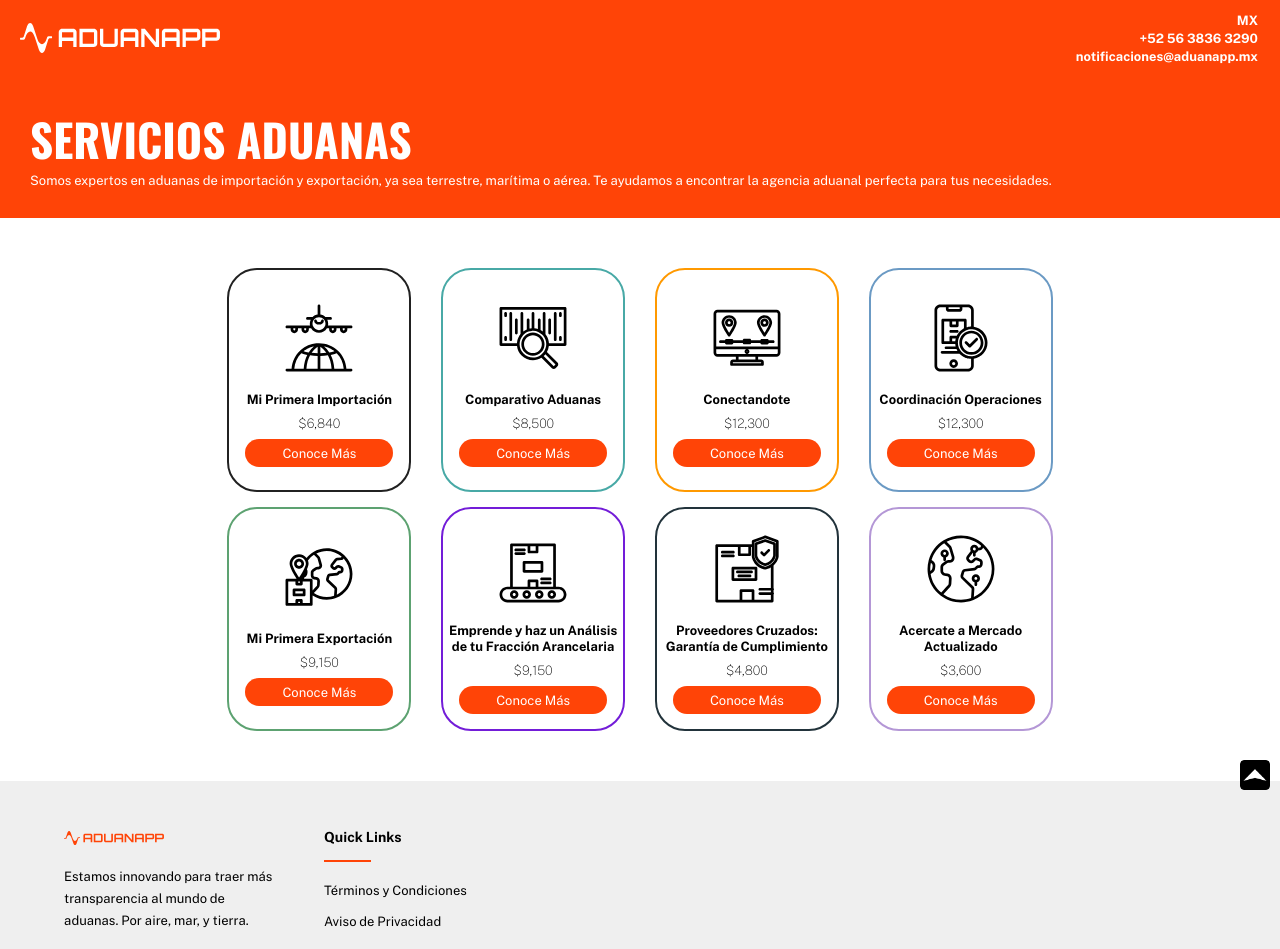
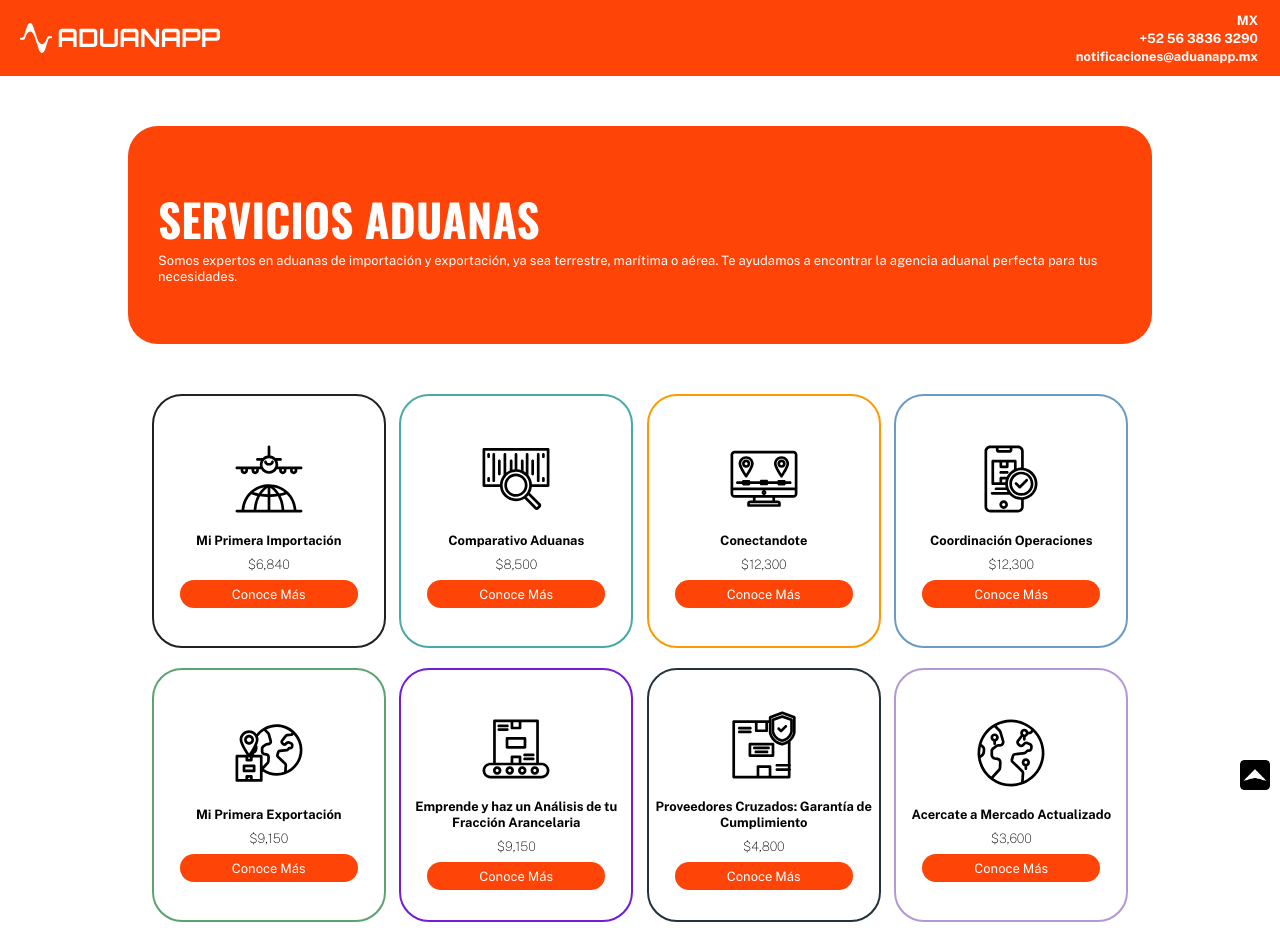
Before and after one commit to victorgallegosc/aduanappShop, a React (Vite) app: page / in a window 1280 px wide. Shown: the top 949 px of the page. Built offline with nearby package versions, Linux system fonts and the light colour scheme.

Commit message:
Minor changes

```diff
--- a/src/components/AduanappServices/AduanappServices.module.css
+++ b/src/components/AduanappServices/AduanappServices.module.css
@@ -1,3 +1,13 @@
+@media (min-width: 721px) {
+    .titleBackground {
+        border-radius: 30px;
+        padding: 30px 0px;
+        margin: 50px auto;
+        width: 80%;
+        max-width: 1100px;
+    }
+}
+
 .titleBackground {
     background-color: #ff4407;
     height: fit-content;
@@ -14,7 +24,6 @@
 .titleContainer {
     display: flex;
     flex-direction: column;
-
     padding: 30px;
     margin-top: -1px;
 }
--- a/src/components/AduanappServices/ServicePacks/ServicePack/ServicePack.module.css
+++ b/src/components/AduanappServices/ServicePacks/ServicePack/ServicePack.module.css
@@ -1,3 +1,17 @@
+@media (min-width: 1220px) {
+    .servicePack {
+            height: 250px;
+            width: 230px;
+        }
+}
+
+@media (max-width: 1219px) {
+    .servicePack {
+        height: 220px;
+        width: 180px;
+    }
+}
+
 .servicePack {
     display: flex;
     flex-direction: column;
@@ -9,8 +23,6 @@
     border-style: solid;
     border-width: 2px;
     border-radius: 30px;
-    height: 220px;
-    width: 180px;
 }
 
 .packLogo {
--- a/src/components/AduanappServices/ServicePacks/ServicePacks.module.css
+++ b/src/components/AduanappServices/ServicePacks/ServicePacks.module.css
@@ -1,5 +1,6 @@
 @media (max-width: 480px) {
     .servicePacksContainer {
+        gap: 15px;
         margin: 20px auto;
         max-width: 90%;
     }
@@ -7,6 +8,7 @@
 
 @media (min-width: 481px) and (max-width: 650px) {
     .servicePacksContainer {
+        gap: 15px;
         margin: 20px auto;
         max-width: 80%;
     }
@@ -14,6 +16,7 @@
 
 @media (min-width: 651px) and (max-width: 1023px) {
     .servicePacksContainer {
+        gap: 15px;
         margin: 50px auto;
         max-width: 90%;
     }
@@ -21,15 +24,16 @@
 
 @media (min-width: 1024px) {
     .servicePacksContainer {
+        gap: 20px;
         margin: 50px auto;
-        max-width: 840px;
+        max-width: 970px;
     }
 }
 
 .servicePacksContainer {
     display: grid;
     grid-template-columns: repeat(auto-fill, minmax(180px, 1fr));
-    gap: 15px;
+
     justify-items: center;
     align-items: center;
 }
--- a/src/components/Footer/Footer.module.css
+++ b/src/components/Footer/Footer.module.css
@@ -1,8 +1,5 @@
 @media (max-width: 480px) {
     .infoContainer {
-        /* padding-top: 70px;
-        padding-left: 130px;
-        padding-right: 130px; */
         column-gap: 30px;
         justify-content: space-around;
         min-height: 100px;
@@ -17,12 +14,22 @@
     }
 }
 
+@media (min-width: 920px) {
+    .infoContainer {
+        column-gap: 50px;
+        justify-content: start;
+        min-height: 100px;
+        margin-left: 150px;
+    }
+}
+
 .footer {
     display: flex;
     align-items: center;
     justify-content: center;
     background-color: #efefef;
     position: relative;
+    bottom: 0;
     height: 250px;
     width: 100%;
 }
```
